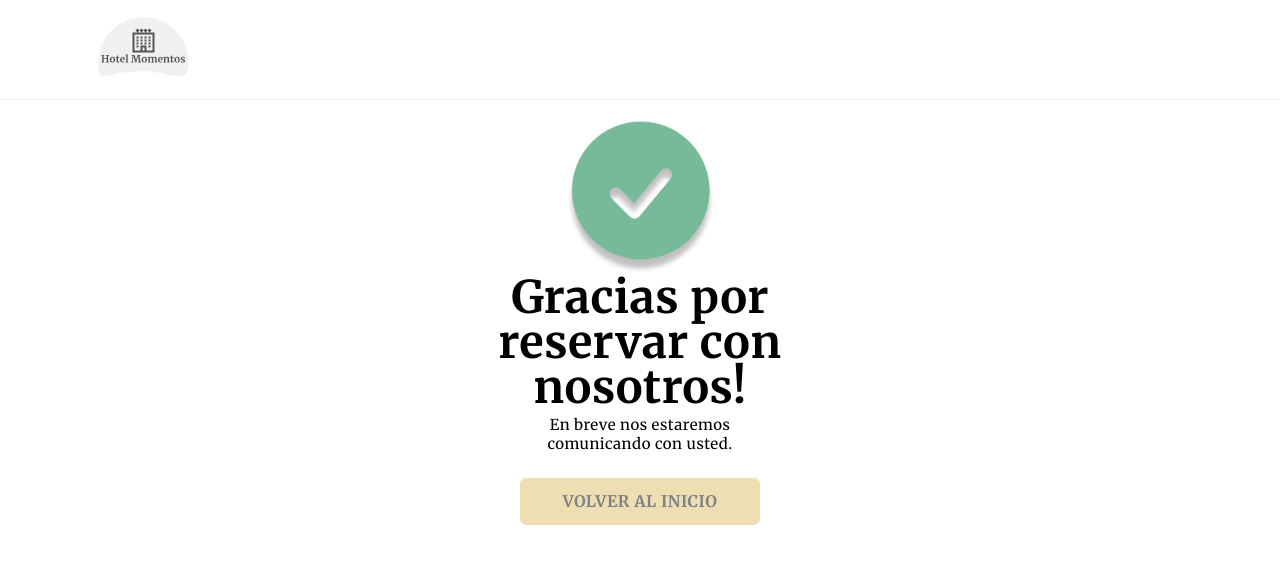
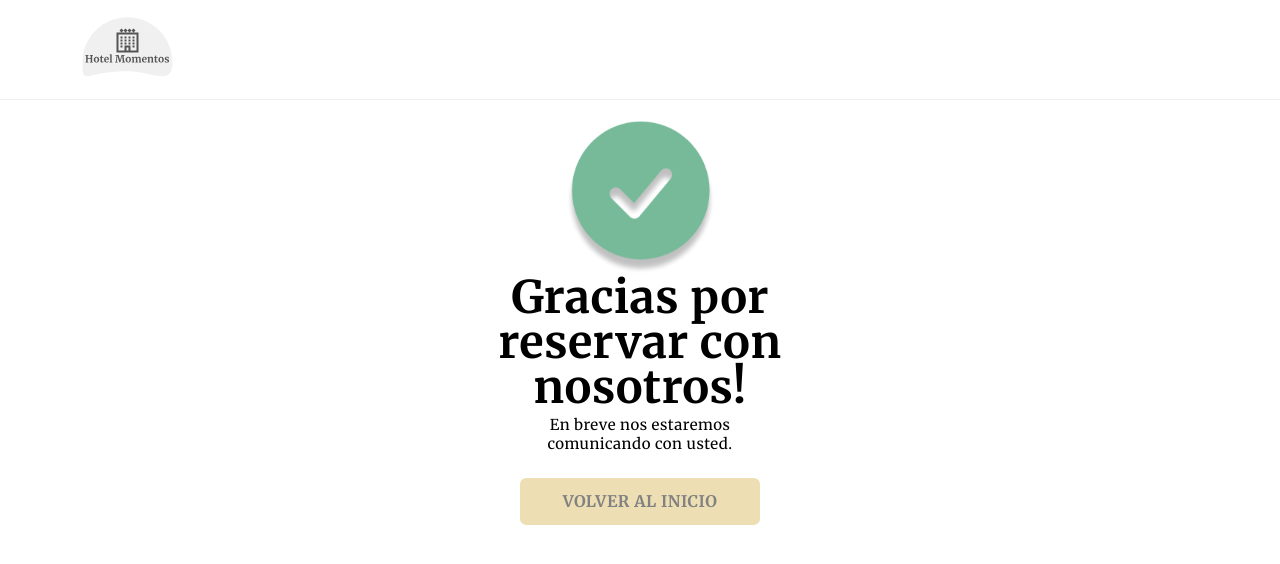
Before and after one commit to M-oliveda/lp-hotelmomentos, a website built with Parcel: page src/confirmation.html in a window 1280 px wide. Built offline with nearby package versions, Linux system fonts and the light colour scheme.

Commit message:
Creating the necesary files for production. Also, adjust a minor mistake in the '_header.scss' component.

```diff
--- a/src/scss/confirmation.scss
+++ b/src/scss/confirmation.scss
@@ -17,7 +17,7 @@
 }
 
 .body__header {
-  padding: 1em 5em;
+  padding: 1em 5vw;
   border-bottom: 1px solid #eeeeee;
 }
 
```
Also changed, not shown: public/confirmation.html (added, +1 -0 lines), public/index.html (added, +1 -0 lines), public/burger-menu.034f857b.svg (added), public/confirmation-icon.1a6f727d.png (added), public/exit-button.41ee08ac.svg (added), public/hotel-breakfast.07a7cc14.jpg (added), public/hotel-food.1140feff.jpg (added), public/hotel-image-1.5cbf30ee.jpg (added), public/hotel-image-2.6bb86c52.jpg (added), public/hotel-room.addfb146.jpg (added), public/hotel-small.66f14ed6.jpg (added), public/website-logo.8dc959b7.svg (added), 3 other files.
